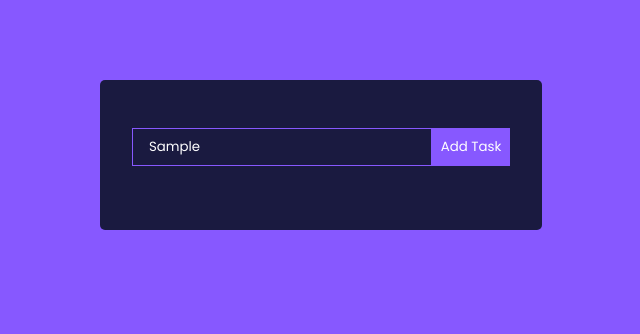
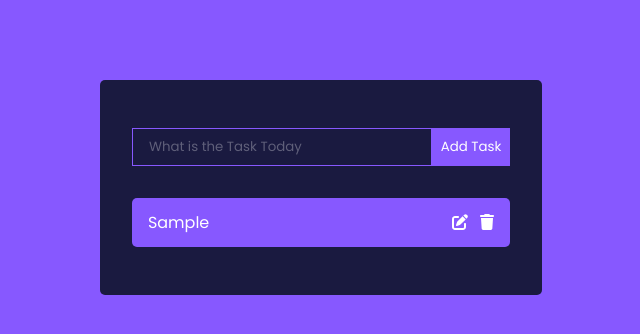
Before and after one commit to hetpatel4381/todo_list_ReactJs, a React (Create React App) app: page / in a window 1280 px wide. Both pictures are taken after typing "Sample" into the empty fields and a click on the button "Add Task". Shown: the top 334 px of the page, without its empty margins (319-959 px from the left). Built offline with nearby package versions, Linux system fonts and the light colour scheme.

Commit message:
successfully completed add task button work

```diff
--- a/src/components/Todo.jsx
+++ b/src/components/Todo.jsx
@@ -1,8 +1,17 @@
 import React from 'react'
+import { FontAwesomeIcon } from '@fortawesome/react-fontawesome'
+import { faPenToSquare } from '@fortawesome/free-solid-svg-icons'
+import { faTrash } from '@fortawesome/free-solid-svg-icons'
 
-const Todo = () => {
+const Todo = ({task}) => {
   return (
-    <div>Todo</div>
+    <div className='Todo'>
+      <p>{task.task}</p>
+      <div>
+        <FontAwesomeIcon icon={faPenToSquare} />
+        <FontAwesomeIcon icon={faTrash} />
+      </div>
+    </div>
   )
 }
 
--- a/src/components/TodoForm.jsx
+++ b/src/components/TodoForm.jsx
@@ -7,6 +7,7 @@
     e.preventDefault();
 
     addTodo(value);
+    setValue("");
   };
 
   return (
--- a/src/components/TodoWrapper.jsx
+++ b/src/components/TodoWrapper.jsx
@@ -1,6 +1,7 @@
 import React, { useState } from "react";
 import TodoForm from "./TodoForm";
 import { v4 as uuidv4 } from "uuid";
+import Todo from "./Todo";
 uuidv4();
 
 const TodoWrapper = () => {
@@ -18,6 +19,9 @@
     <div className="TodoWrapper">
       {/* Make sure you pass the addTodo function correctly as a prop */}
       <TodoForm addTodo={addTodo} />
+      {todos.map((todo, index) => {
+        return <Todo task={todo} key={index} />
+      })}
     </div>
   );
 };
```
